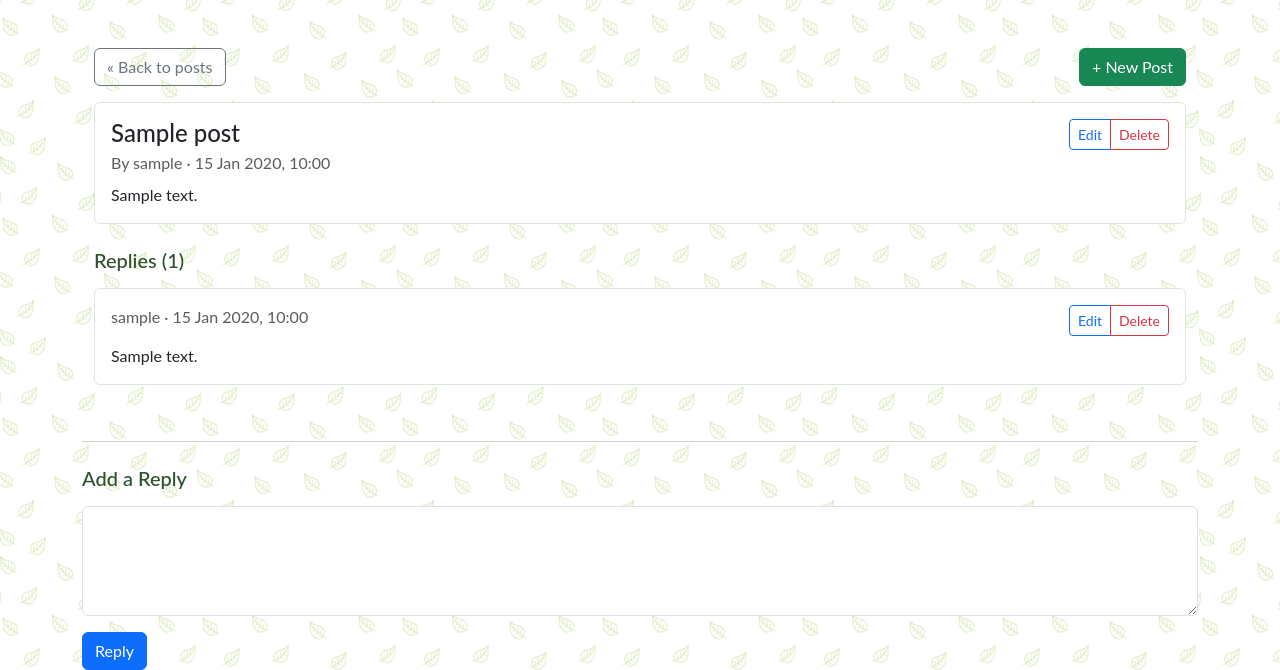
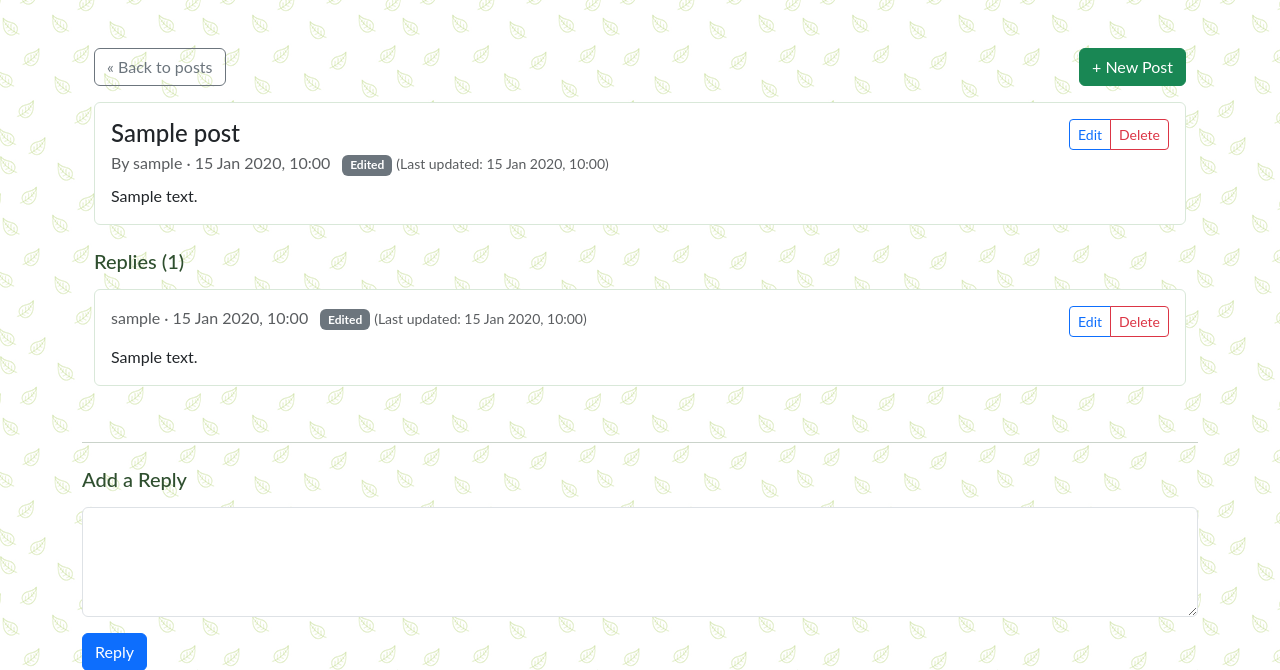
Before and after one commit to hisarciklilar/happy-green-space, a Django app: a page that uses forum/templates/forum/post_detail.html in a window 1280 px wide. Shown: the part 61-731 px from the top of the page. Run offline with Django 5.2, Linux system fonts and the light colour scheme; tables that the repository leaves empty hold one stand-in row (values such as "Sample post").

Commit message:
Fix issue with edited stamps

```diff
--- a/forum/models.py
+++ b/forum/models.py
@@ -10,7 +10,8 @@ class Post(models.Model):
     author = models.ForeignKey(User,
                                on_delete=models.CASCADE, related_name='forum_posts')
     created_on = models.DateTimeField(auto_now_add=True)
-    edited_on = models.DateTimeField(auto_now=True)
+    edited_on = models.DateTimeField(null=True, blank=True)
+
 
     class Meta:
         ordering = ['-created_on', 'author']
@@ -21,13 +22,15 @@ class Post(models.Model):
     def get_absolute_url(self):
         return reverse('forum:post_detail', kwargs={'slug': self.slug})
 
+
 class Reply(models.Model):
     post = models.ForeignKey(Post, on_delete=models.CASCADE,
                              related_name='replies')
     author = models.ForeignKey(User, on_delete=models.CASCADE, related_name='commenter')
     body = models.TextField()
     created_on = models.DateTimeField(auto_now_add=True)
-    edited_on = models.DateTimeField(auto_now=True)
+    edited_on = models.DateTimeField(null=True, blank=True)
+
 
     class Meta:
         ordering = ['-created_on', 'author']
--- a/forum/templates/forum/post_detail.html
+++ b/forum/templates/forum/post_detail.html
@@ -15,9 +15,9 @@
       <h1 class="h4 mb-1">{{ post.title }}</h1>
       <p class="text-muted mb-0">
         By {{ post.author.username }} · {{ post.created_on|date:"j M Y, H:i" }}
-        {% if post.updated_on > post.created_on %}
-          <span class="badge bg-secondary"> Edited</span>
-          <small class="text-muted">(Last updated: {{ post.updated_on|date:"j M Y, H:i" }})</small>
+        {% if post.edited_on %}
+          <span class="badge bg-secondary ms-2"> Edited</span>
+          <small class="text-muted">(Last updated: {{ post.edited_on|date:"j M Y, H:i" }})</small>
         {% endif %}
       </p>
       </div>
@@ -45,9 +45,9 @@
         <div class="d-flex justify-content-between align-items-start mb-2">
           <p class="text-muted mb-0">
              {{ reply.author.username }} · {{ reply.created_on|date:"j M Y, H:i" }}
-              {% if reply.updated_on > reply.created_on %}
-                <span class="badge bg-secondary"> Edited</span>
-                <small class="text-muted ">(Last updated: {{ reply.updated_on|date:"j M Y, H:i" }})</small>
+              {% if reply.edited_on %}
+                <span class="badge bg-secondary ms-2"> Edited</span>
+                <small class="text-muted ">(Last updated: {{ reply.edited_on|date:"j M Y, H:i" }})</small>
               {% endif %}
           </p>
           <div class="btn-group" role="group" aria-label="Reply actions">
--- a/forum/views.py
+++ b/forum/views.py
@@ -101,7 +101,7 @@ class ReplyUpdate(generic.UpdateView):
     fields = ['body']
 
     def form_valid(self, form):
-        form.instance.updated_on = timezone.now()
+        form.instance.edited_on = timezone.now()
         return super().form_valid(form)
 
     def get_success_url(self):
```
Also changed, not shown: forum/migrations/0005_alter_post_edited_on_alter_reply_edited_on.py (added).
